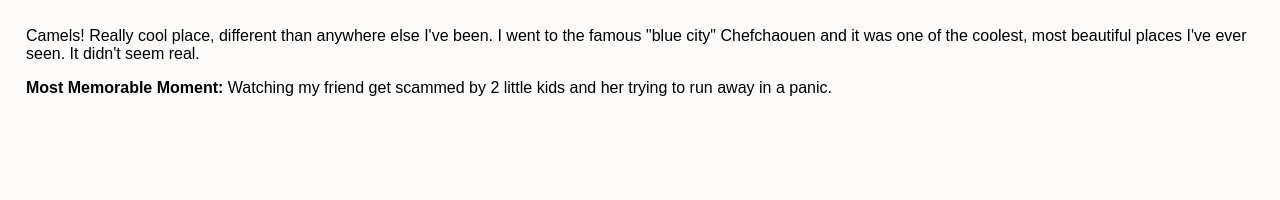
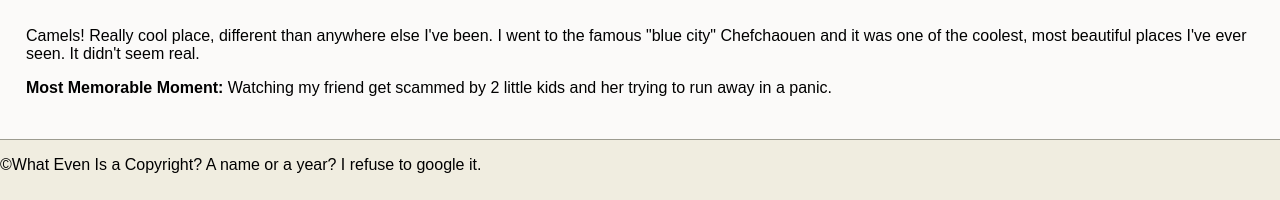
Before and after one commit to STL-WomenPlus-WebDev-March2023/js-assignment-4-html-me-something-abbybyer, a website: page index.html in a window 1280 px wide. Shown: the part 10542-10742 px from the top of the page. Before the commit the page ends 10681 px from the top, so only its background shows below. Drawn offline with Linux system fonts and the light colour scheme.

Commit message:
Forgot to add a footer lol

```diff
--- a/index.html
+++ b/index.html
@@ -198,5 +198,8 @@
             </p>
          </article>
       </section>
+      <footer class="footer">
+         <p>&copy;What Even Is a Copyright? A name or a year? I refuse to google it.</p>
+      </footer>
    </body>
 </html>
--- a/styles.css
+++ b/styles.css
@@ -83,8 +83,8 @@ body {
     padding: 10px;
 }
 
-/* Goals:
- - Center all of the images
- - Also align them in the middle instead of top
- - Space photos out evenly
- - Extend continent boarders to edges of screen*/
+.footer{
+    background-color: rgb(240,237,224);
+    border-top: 1px solid rgb(156, 155, 144);
+    padding-bottom: 10px;
+}
```
